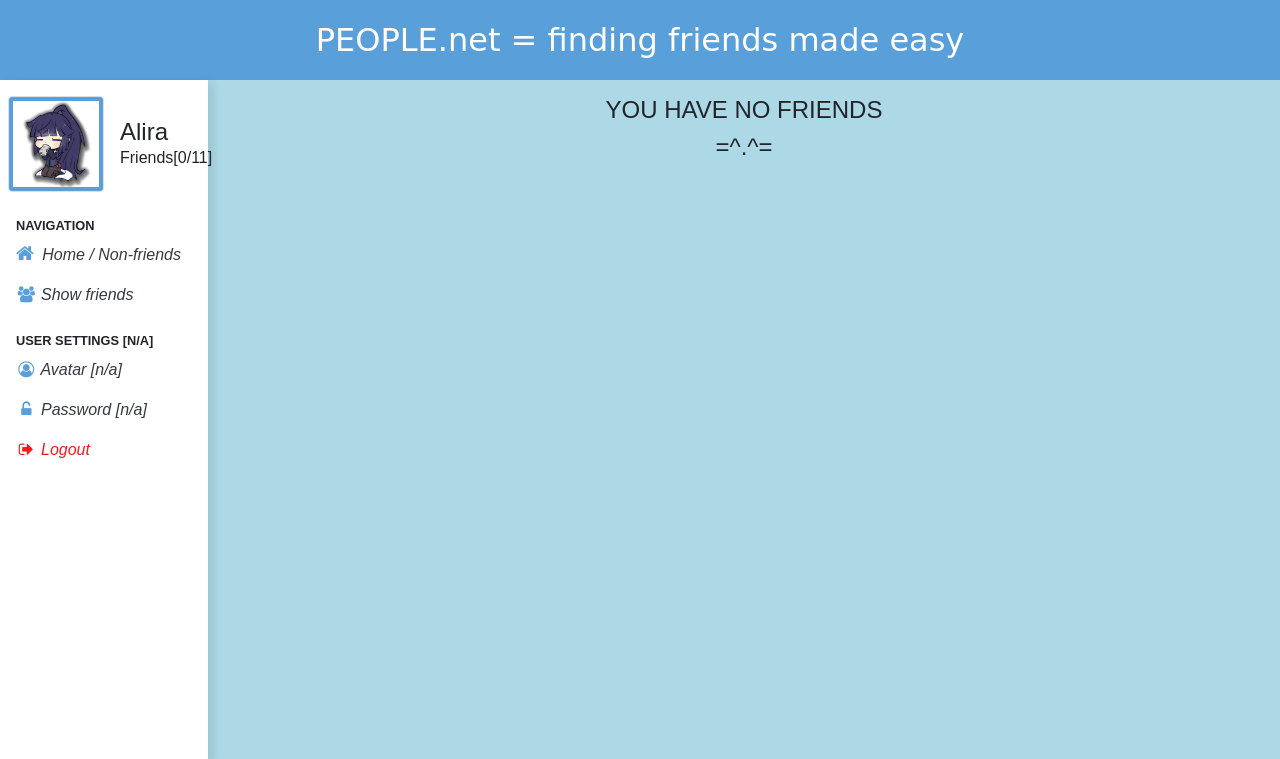
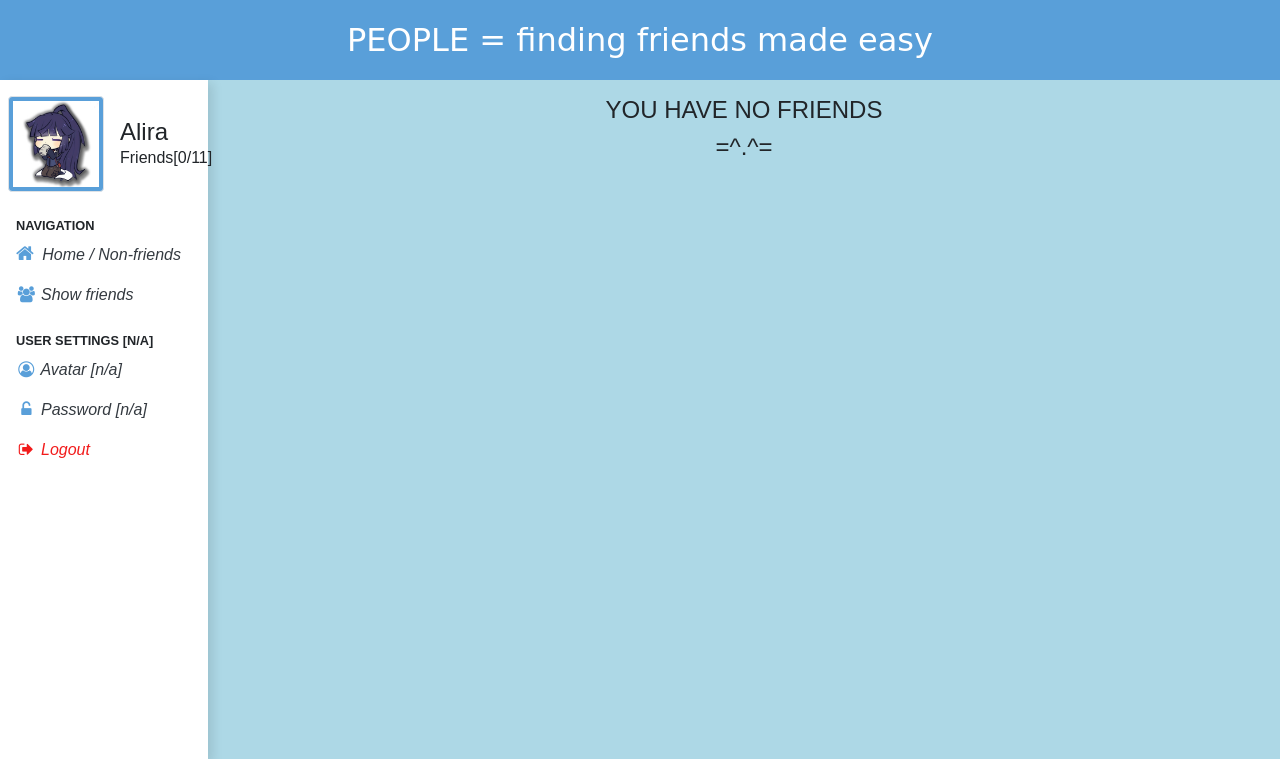
Before and after one commit to aliravn/CF-CR13-Valeria, a PHP site: page /friendships.php in a window 1280 px wide. Shown: the top 759 px of the page. Run offline with PHP 8.4, Linux system fonts and the light colour scheme; a user stored in the database is signed in; data comes from the database, SQL or seed files in the repository; some web fonts are replaced.

Commit message:
update head section and change the header

```diff
--- a/friendships.php
+++ b/friendships.php
@@ -33,6 +33,8 @@ $result_friend_request = $connect->query($sql_friend_request);
 	<meta charset="utf-8">
 	<meta name="viewport" content="width=device-width, initial-scale=1">
 	<link rel="stylesheet" href="https://stackpath.bootstrapcdn.com/bootstrap/4.3.1/css/bootstrap.min.css" integrity="sha384-ggOyR0iXCbMQv3Xipma34MD+dH/1fQ784/j6cY/iJTQUOhcWr7x9JvoRxT2MZw1T" crossorigin="anonymous">
+	<script src="https://code.jquery.com/jquery-3.3.1.slim.min.js" integrity="sha384-q8i/X+965DzO0rT7abK41JStQIAqVgRVzpbzo5smXKp4YfRvH+8abtTE1Pi6jizo" crossorigin="anonymous"></script>
+	<script src="https://ajax.googleapis.com/ajax/libs/jquery/2.2.0/jquery.min.js"></script>
 	<link href="https://fonts.googleapis.com/css?family=Blinker|Saira+Stencil+One&display=swap" rel="stylesheet">
 	<link rel="stylesheet" href="https://cdnjs.cloudflare.com/ajax/libs/font-awesome/4.7.0/css/font-awesome.min.css">
 	<link rel="stylesheet" type="text/css" href="css/dashboard.css">
@@ -42,7 +44,7 @@ $result_friend_request = $connect->query($sql_friend_request);
 
 <!-- HEADER section -->
 	<header>
-		<h2>PEOPLE.net = finding friends made easy</h2>
+		<h2>PEOPLE = finding friends made easy</h2>
 	</header>
 
 <!-- PAGE CONTENT section -->
--- a/home.php
+++ b/home.php
@@ -37,7 +37,7 @@ $result_others = $connect->query($sql_others);
 
 <!-- HEADER section -->
 	<header>
-		<h2>PEOPLE.net = finding friends made easy</h2>
+		<h2>PEOPLE = finding friends made easy</h2>
 	</header>
 
 <!-- PAGE CONTENT section -->
```
